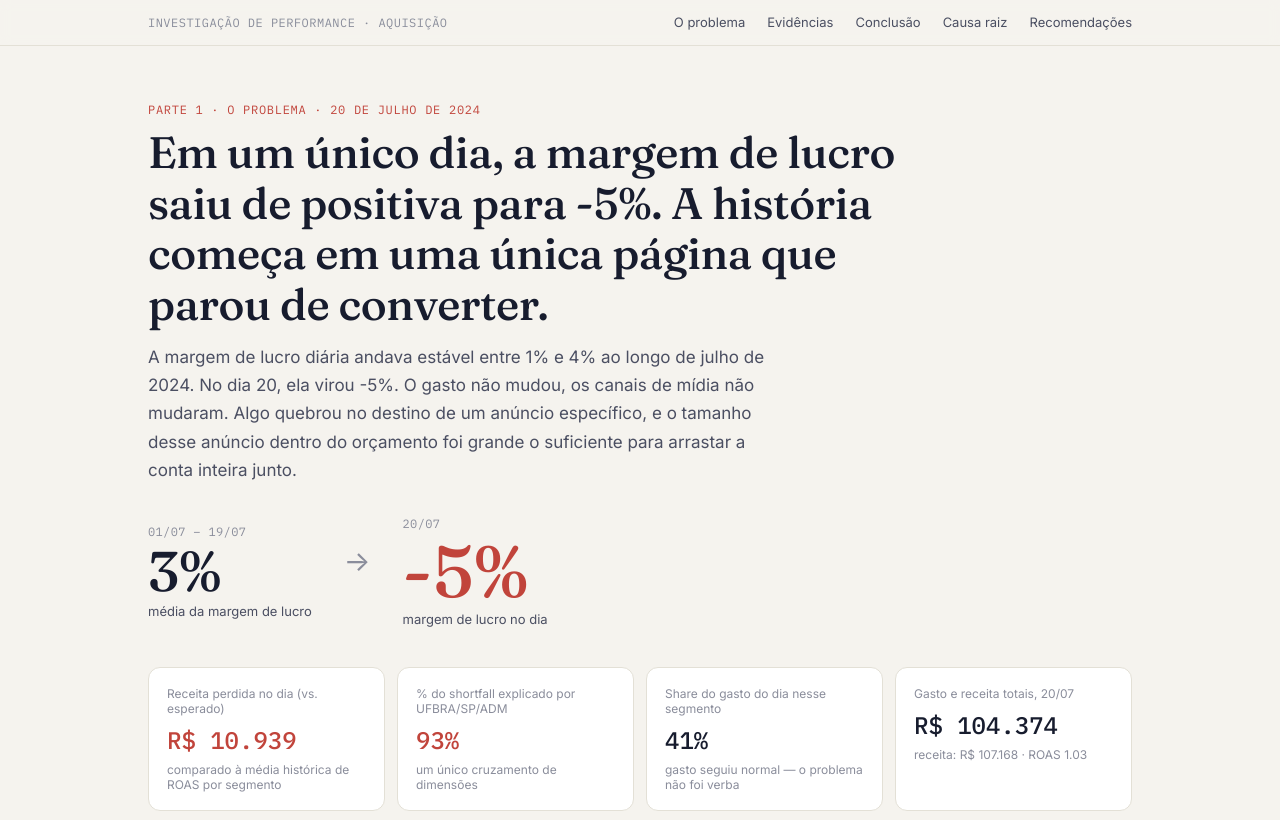
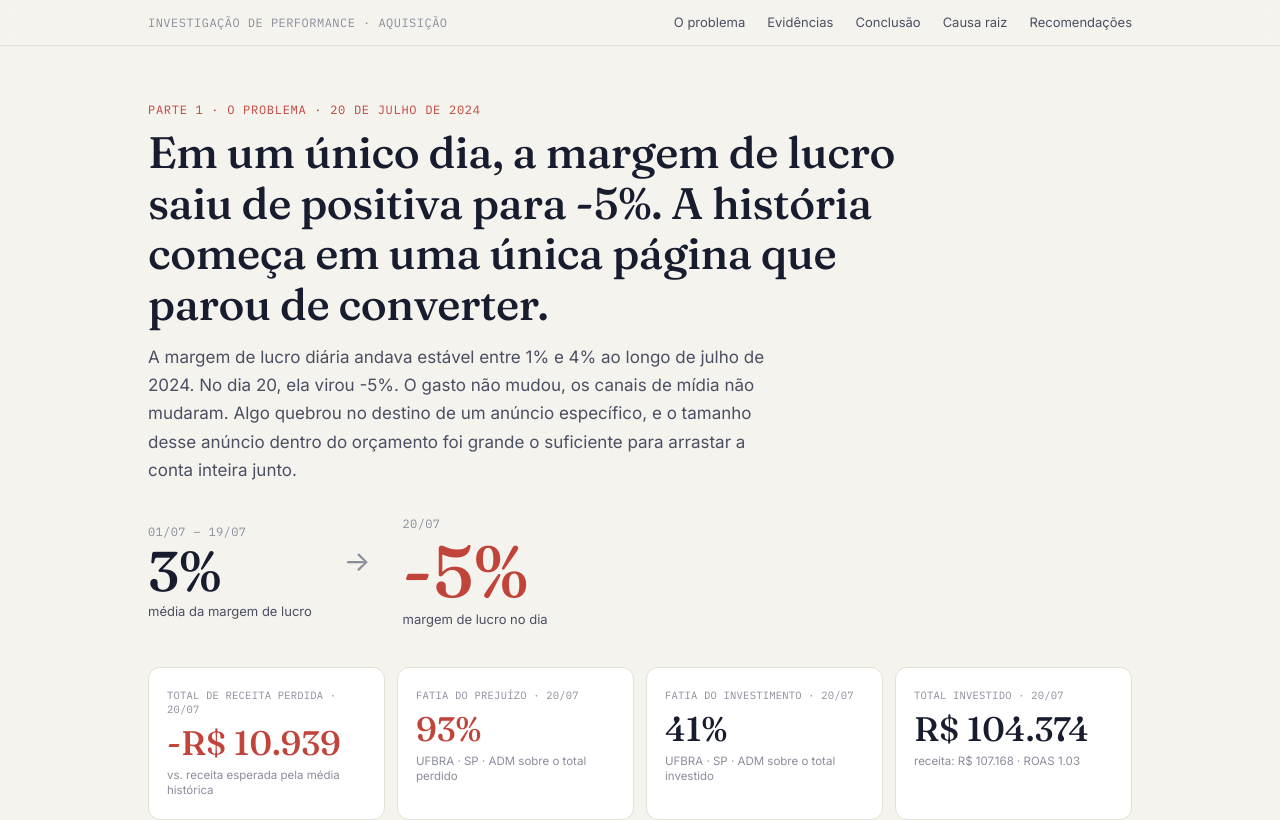
Before and after one commit to Pixtoficial/performance-investigation-pixt, a React (Vite) app: page / in a window 1280 px wide. Shown: the top 820 px of the page. Built offline with nearby package versions, Linux system fonts and the light colour scheme.

Commit message:
Reescreve cards de KPI: labels concisos, datas explicitas, numeros maiores, sinal negativo no shortfall

```diff
--- a/src/App.jsx
+++ b/src/App.jsx
@@ -53,22 +53,22 @@ export default function App() {
 
           <div className="kpi-grid">
             <div className="kpi-card">
-              <div className="label">Receita perdida no dia (vs. esperado)</div>
-              <div className="value alert">{fmtBRL(shortfall.totalShortfall)}</div>
-              <div className="sub">comparado à média histórica de ROAS por segmento</div>
+              <div className="label">Total de receita perdida · 20/07</div>
+              <div className="value alert">-{fmtBRL(shortfall.totalShortfall)}</div>
+              <div className="sub">vs. receita esperada pela média histórica</div>
             </div>
             <div className="kpi-card">
-              <div className="label">% do shortfall explicado por UFBRA/SP/ADM</div>
+              <div className="label">Fatia do prejuízo · 20/07</div>
               <div className="value alert">{fmtPct(shortfall.segSharePct, 0)}</div>
-              <div className="sub">um único cruzamento de dimensões</div>
+              <div className="sub">UFBRA · SP · ADM sobre o total perdido</div>
             </div>
             <div className="kpi-card">
-              <div className="label">Share do gasto do dia nesse segmento</div>
+              <div className="label">Fatia do investimento · 20/07</div>
               <div className="value">{fmtPct(share, 0)}</div>
-              <div className="sub">gasto seguiu normal — o problema não foi verba</div>
+              <div className="sub">UFBRA · SP · ADM sobre o total investido</div>
             </div>
             <div className="kpi-card">
-              <div className="label">Gasto e receita totais, 20/07</div>
+              <div className="label">Total investido · 20/07</div>
               <div className="value">{fmtBRL(d20.gasto)}</div>
               <div className="sub">receita: {fmtBRL(d20.revenue)} · ROAS {d20.roas.toFixed(2)}</div>
             </div>
--- a/src/styles.css
+++ b/src/styles.css
@@ -165,24 +165,29 @@ p.body-text + p.body-text { margin-top: 12px; }
   background: var(--surface);
   border: 0.5px solid var(--border);
   border-radius: 12px;
-  padding: 18px 18px;
+  padding: 20px 18px;
 }
 .kpi-card .label {
-  font-size: 12px;
+  font-family: var(--font-mono);
+  font-size: 10.5px;
+  letter-spacing: 0.02em;
+  text-transform: uppercase;
   color: var(--muted);
-  margin-bottom: 8px;
+  margin-bottom: 10px;
 }
 .kpi-card .value {
-  font-family: var(--font-mono);
-  font-size: 24px;
+  font-family: var(--font-display);
+  font-size: 34px;
   font-weight: 500;
   font-variant-numeric: tabular-nums;
+  line-height: 1;
 }
 .kpi-card .value.alert { color: var(--alert); }
 .kpi-card .sub {
-  font-size: 12px;
+  font-size: 11.5px;
   color: var(--muted);
-  margin-top: 6px;
+  margin-top: 8px;
+  line-height: 1.35;
 }
 
 .card {
```
